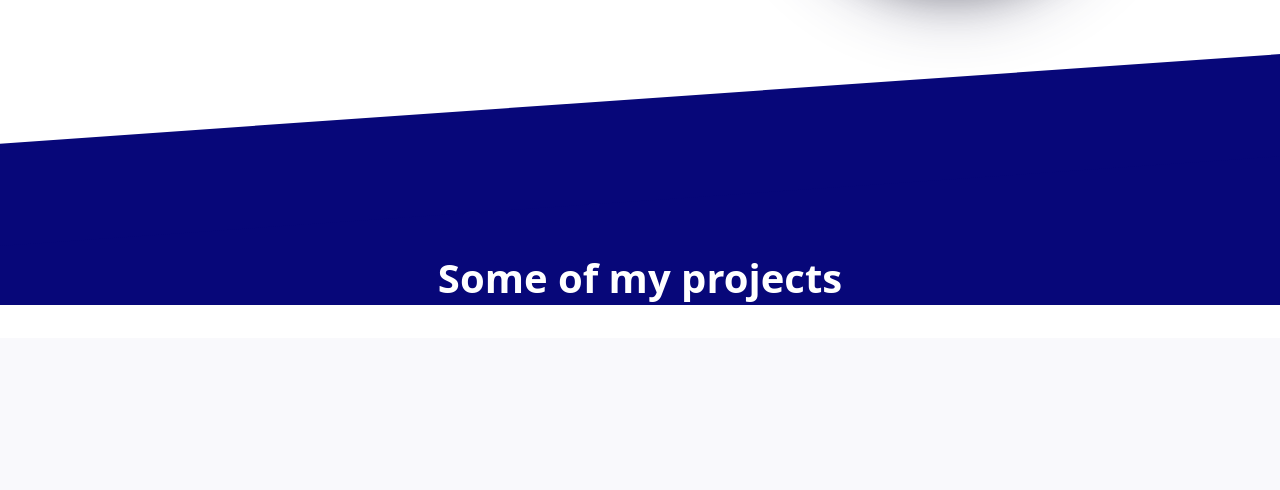
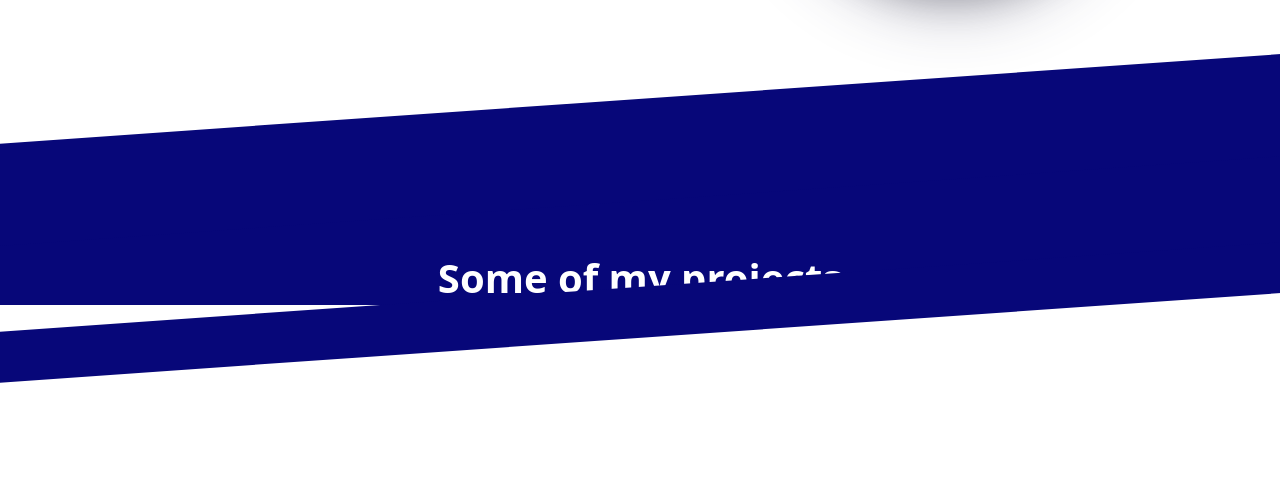
Before and after one commit to FACON-Nicolas/portfolio, a Flask app: page /portfolio in a window 1280 px wide; the page is wider, and only the part inside the window is pictured. Shown: the part 659-1149 px from the top of that part. Before the commit the page ends 964 px from the top of that part, so only its background shows below. Run offline with Flask 2, Linux system fonts and the light colour scheme.

Commit message:
add section end

```diff
--- a/templates/home.html
+++ b/templates/home.html
@@ -16,6 +16,10 @@
 
         .about-end {
             background-color: white;
+        }
+
+        .project-end {
+            background-color: rgb(7, 7, 121);
         }
 
         .project-start {
@@ -329,5 +333,7 @@
             {% endfor %}
         </div>
     </section>
+    <div class="project-end section-end"></div>
+    <div class="section-end about-end"></div>
     </div>
 {% endblock %}
```
